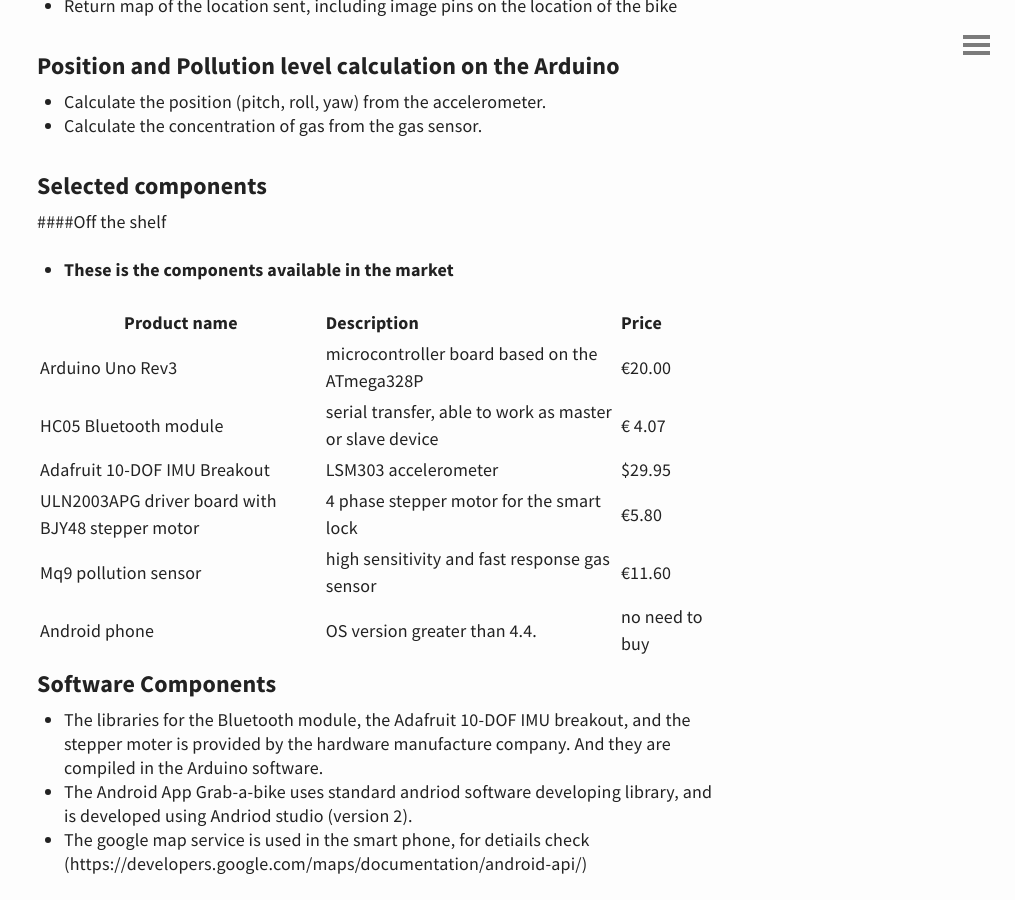
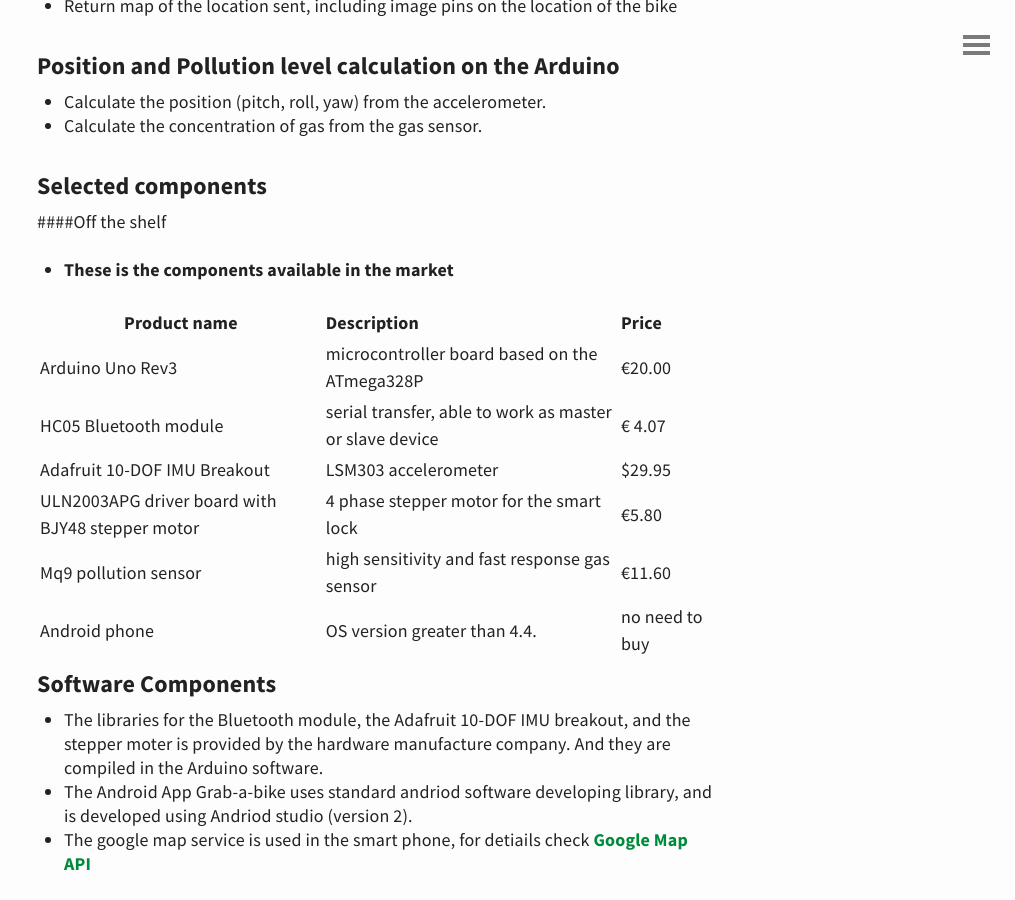
Before and after one commit to liuzhy71/my_grab_a_bike, a Jekyll site: the page built from _posts/2017-5-18-artchitecture.md, in a window 1280 px wide and 900 px high, scrolled down 3044 px. Shown: the whole window, without its empty margins (265-1280 px from the left). Built offline with Jekyll 4.4.1, drawn with Linux system fonts in a browser that asks for light colours.

Commit message:
major fix the map website name

```diff
--- a/_posts/2017-5-18-artchitecture.md
+++ b/_posts/2017-5-18-artchitecture.md
@@ -79,7 +79,9 @@ title: Architecture
 *	Calculate the concentration of gas from the gas sensor.
 
 ### Selected components
+
 ####Off the shelf
+
 * **These is the components available in the market**
 
 |Product name| Description | Price|
@@ -94,4 +96,4 @@ title: Architecture
 ### Software Components
 * The libraries for the Bluetooth module, the Adafruit 10-DOF IMU breakout, and the stepper moter is provided by the hardware manufacture company. And they are compiled in the Arduino software.
 * The Android App Grab-a-bike uses standard andriod software developing library, and is developed using Andriod studio (version 2).
-* The google map service is used in the smart phone, for detiails check (https://developers.google.com/maps/documentation/android-api/)
+* The google map service is used in the smart phone, for detiails check [Google Map API](https://developers.google.com/maps/documentation/android-api/)
```
